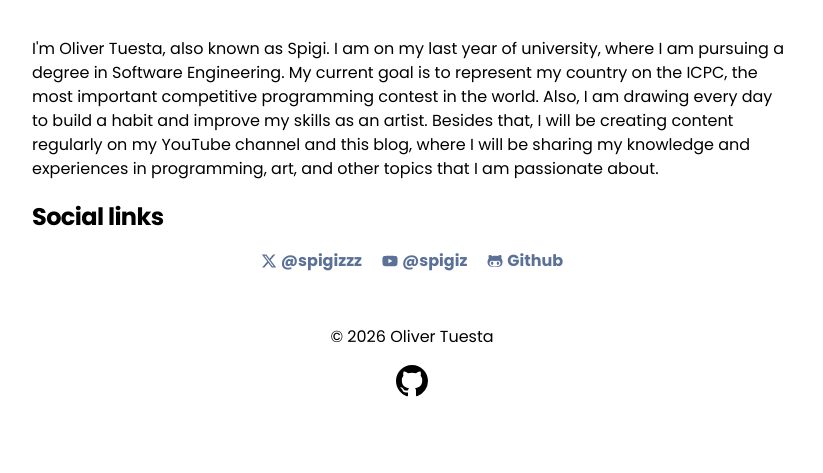
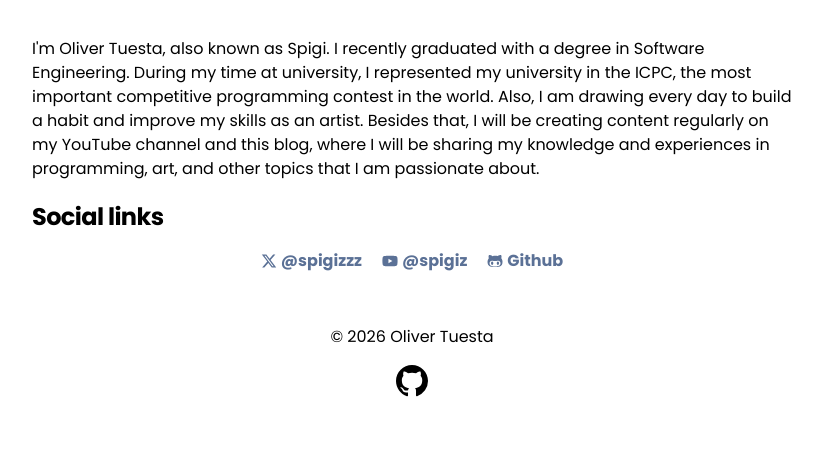
Before and after one commit to oliverTuesta/spigisblog-frontend, an Astro site: page /about in a window 1280 px wide. Shown: the part 724-1197 px from the top of the page, without its empty margins (228-1051 px from the left). Built offline with nearby package versions, Linux system fonts and the light colour scheme; Astro itself is replaced by a stand-in of ours.

Commit message:
blog: spigis description

```diff
--- a/src/pages/about.astro
+++ b/src/pages/about.astro
@@ -43,9 +43,10 @@ import { Image } from 'astro:assets';
     </div>
   </section>
 
-  I'm Oliver Tuesta, also known as Spigi. I am on my last year of university, where I am pursuing a degree in
-  Software Engineering. My current goal is to represent my country on the ICPC, the most important competitive
-  programming contest in the world. Also, I am drawing every day to build a habit and improve my skills as an artist.
+  I'm Oliver Tuesta, also known as Spigi. I recently graduated with a degree in
+  Software Engineering. During my time at university, I represented my university in the ICPC,
+  the most important competitive programming contest in the world. Also, I am drawing every
+  day to build a habit and improve my skills as an artist.
   Besides that, I will be creating content regularly on my YouTube channel and this blog, where I will be sharing
   my knowledge and experiences in programming, art, and other topics that I am passionate about.
 
```
